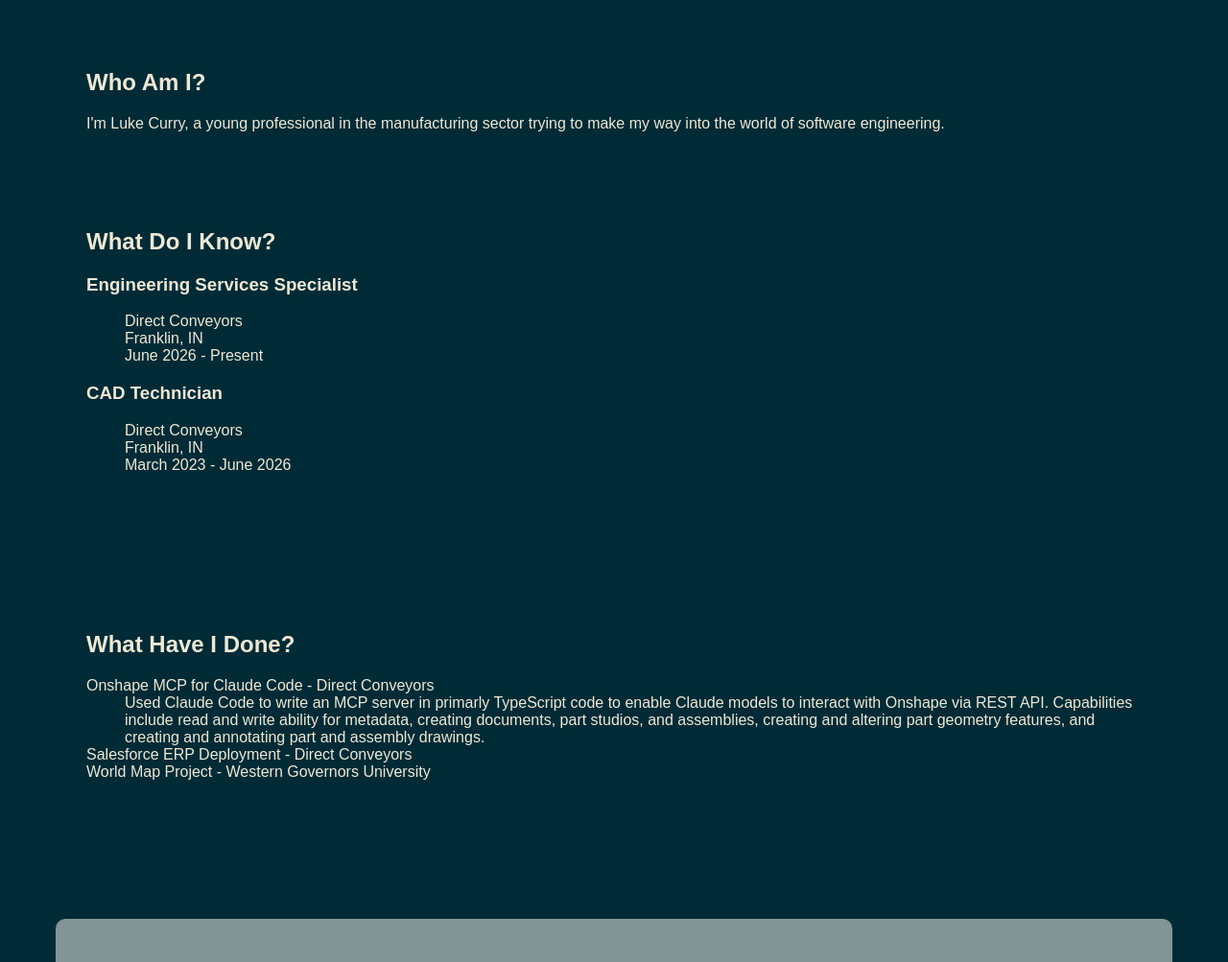
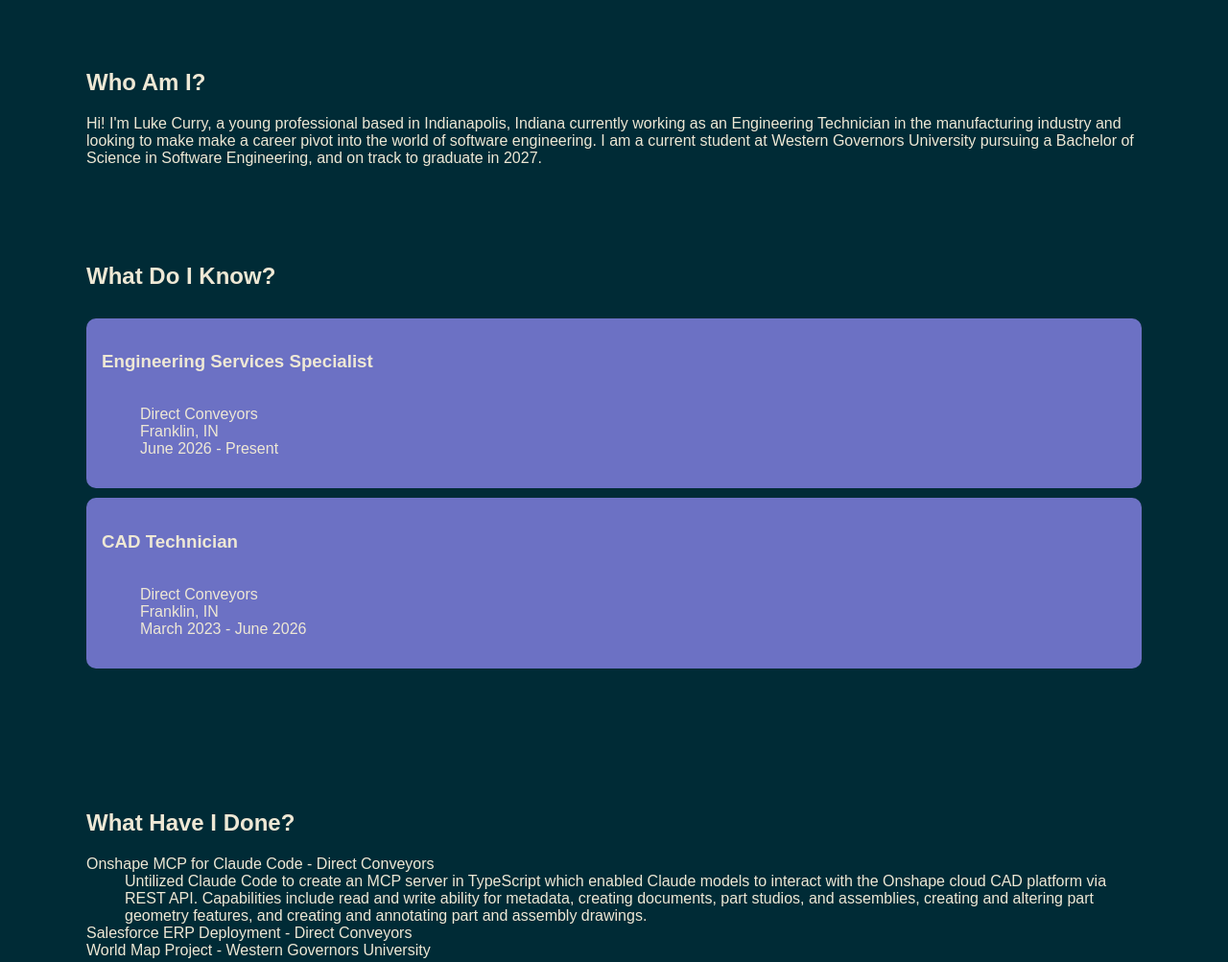
Before and after one commit to lukeyisme/portfolio-page, a plain HTML site: page index.html in a window 1280 px wide. Shown: the part 920-1923 px from the top of the page at 96% size. Drawn offline with Linux system fonts and the light colour scheme.

Commit message:
Added information to README, changed some information on main page, and changed some of the css styling.

```diff
--- a/css/styles.css
+++ b/css/styles.css
@@ -35,6 +35,10 @@
     font-family: sans-serif;
 }
 
+h1 {
+    font-size: clamp(2rem, 5vw, 4rem);
+}
+
 #header-section {
     min-height: 90vh;
     display: flex;
@@ -44,23 +48,21 @@
     padding-block: var(--space-xl)
 }
 
-h1 {
-    font-size: clamp(2rem, 5vw, 4rem);
-}
-
 #header-section h1 {
     text-align: center;
 }
 
 #nav-bar {
     position: sticky; top: 0;
-    background-color: #eee8d580;
+    background-color: #eee8d566;
     z-index: 1;
     backdrop-filter: blur(8px);
     display: flex;
     flex-direction: row;
     justify-content: space-between;
-    max-width: 1100px; margin-inline: auto; padding-inline: var(--space-lg);
+    max-width: 1100px;
+    margin-inline: auto;
+    padding-inline: var(--space-lg);
     border-radius: 5px;
 }
 
@@ -70,18 +72,6 @@
     align-items: flex-end;
     justify-content: center;
     gap: var(--space-lg);
-}
-
-#main-section {
-    padding-block: var(--space-xl);
-}
-
-#content-section-1 {
-    padding-block: var(--space-xl);
-}
-
-#content-section-2 {
-    padding-block: var(--space-xl);
 }
 
 .link-img {
@@ -109,6 +99,32 @@
     color: var(--color-yellow);
 }
 
+#main-section {
+    padding-block: var(--space-xl);
+}
+
+#content-section-1 {
+    padding-block: var(--space-xl);
+    display: grid;
+    column-gap: 10px;
+    row-gap: 10px;
+}
+
+#content-section-2 {
+    padding-block: var(--space-xl);
+}
+
+.job-experience-box {
+    background-color: var(--color-violet);
+    backdrop-filter: blur(8px);
+    border-radius: 10px;
+    padding-block: var(--space-md);
+    display: flex;
+    flex-direction: column;
+    max-width: 1100px;
+    padding-inline: var(--space-md);
+}
+
 footer {
     padding-block: var(--space-xl);
     display: flex;
--- a/index.html
+++ b/index.html
@@ -25,14 +25,18 @@
       </ul>
     </nav>
     <header id="header-section">
-      <h1>Quality Bespoke Applications for You.</h1>
+      <h1>Luke Curry</h1>
         <div>
-          <h2>Software that works for you, in the ways that matter.</h2>
+          <h2>Software Engineering Student and Manufacturing Professional</h2>
         </div>
       </header>
       <main id="main-section">
         <h2>Who Am I?</h2>
-        <p>I'm Luke Curry, a young professional in the manufacturing sector trying to make my way into the world of software engineering.</p>
+        <p>Hi! I'm Luke Curry, a young professional based in Indianapolis, Indiana currently working as an Engineering Technician
+          in the manufacturing industry and looking to make make a career pivot into the world of software engineering. I am a
+          current student at Western Governors University pursuing a Bachelor of Science in Software Engineering, and on track
+          to graduate in 2027.
+        </p>
         <section id="content-section-1">
           <h2>What Do I Know?</h2>
           <div class="job-experience-box">
@@ -57,10 +61,10 @@
           <dl class="project-information">
             <dt>Onshape MCP for Claude Code - Direct Conveyors</dt>
               <dd>
-                Used Claude Code to write an MCP server in primarly TypeScript code to enable Claude models to interact
-                with Onshape via REST API. Capabilities include read and write ability for metadata, creating documents,
-                part studios, and assemblies, creating and altering part geometry features, and creating and annotating part
-                and assembly drawings.
+                Untilized Claude Code to create an MCP server in TypeScript which enabled Claude models to interact
+                with the Onshape cloud CAD platform via REST API. Capabilities include read and write ability for metadata,
+                creating documents, part studios, and assemblies, creating and altering part geometry features, and creating
+                and annotating part and assembly drawings.
               </dd>
             <dt>Salesforce ERP Deployment - Direct Conveyors</dt>
             <dt>World Map Project - Western Governors University</dt>
```
Also changed, not shown: 1 other file.
